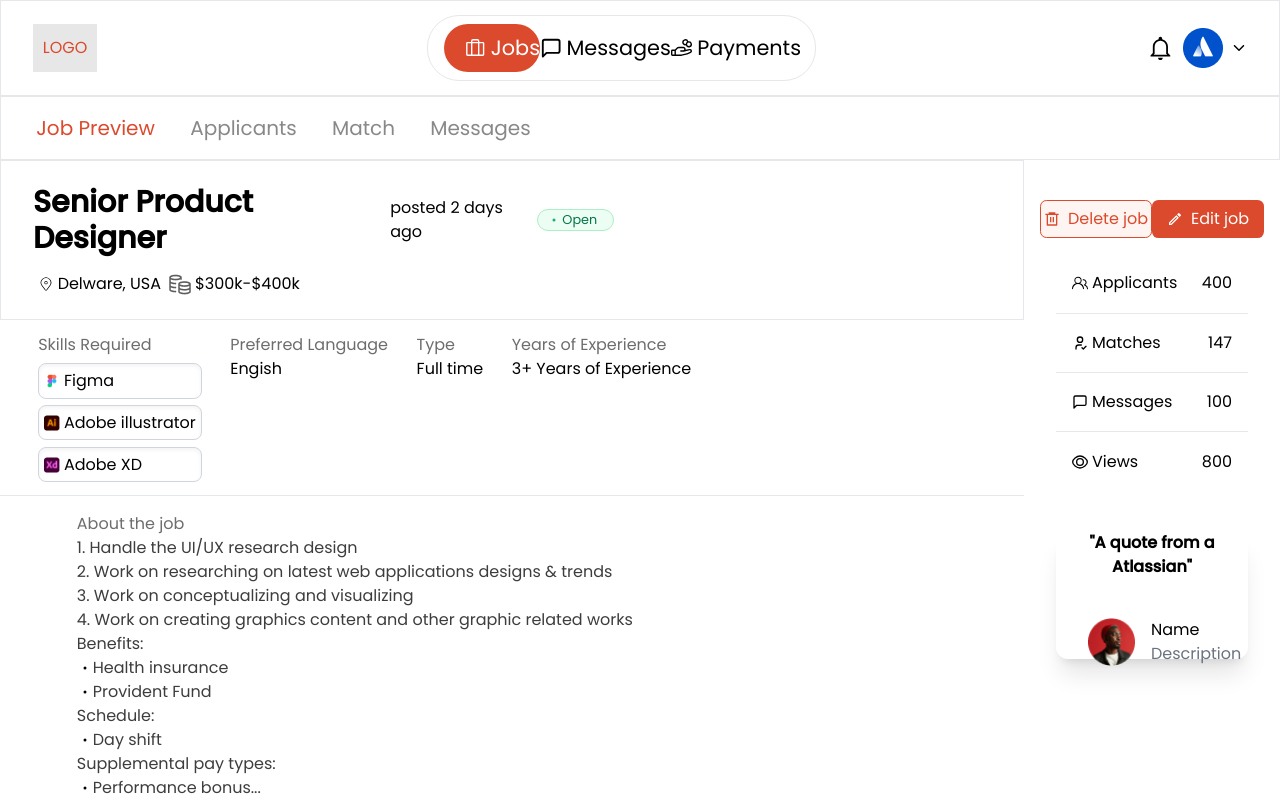
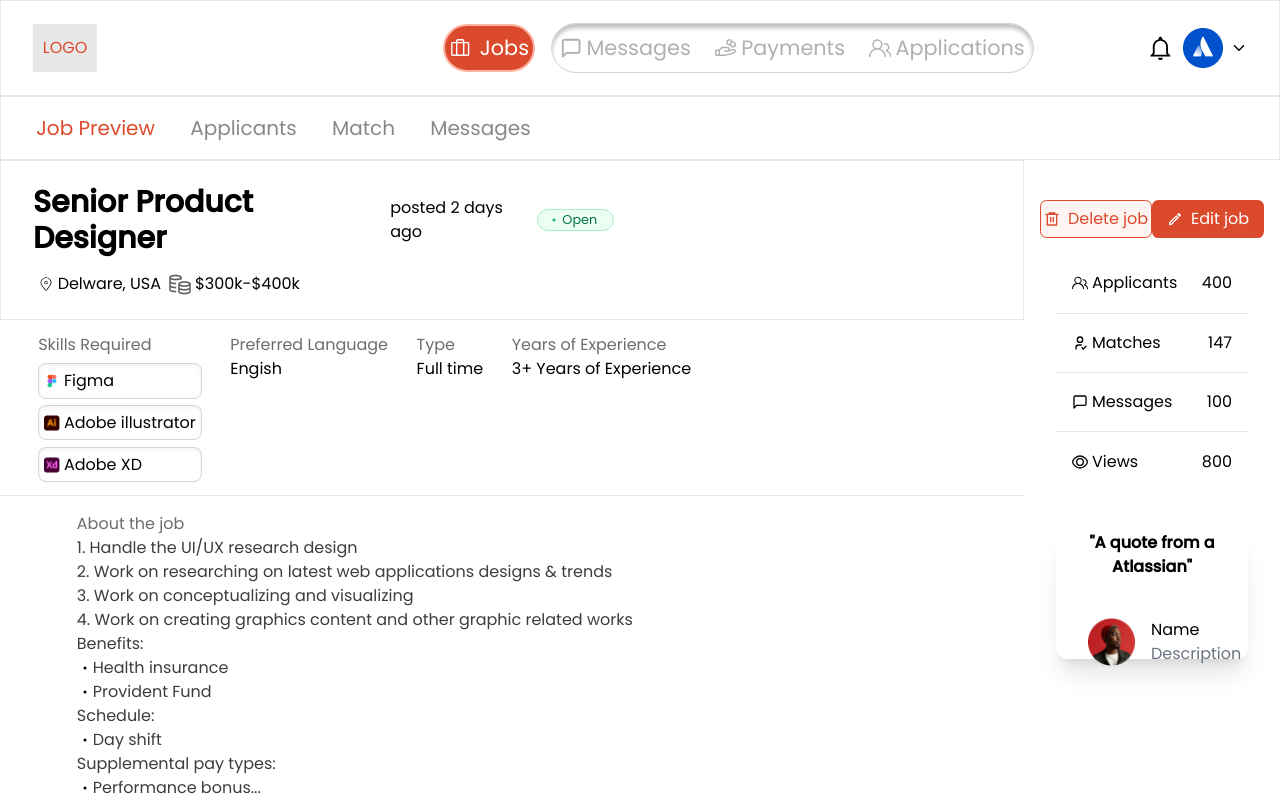
Before and after one commit to Satwik259/Jobreview, a React (Vite) app: page / in a window 1280 px wide. Shown: the top 800 px of the page. Built offline with nearby package versions, Linux system fonts and the light colour scheme.

Commit message:
Changed header

```diff
--- a/src/components/Header.jsx
+++ b/src/components/Header.jsx
@@ -4,25 +4,33 @@ import  Bell from "../assets/Rectangle 5.png"
 import { PiHandCoins } from "react-icons/pi";
 import { IoMdNotificationsOutline } from "react-icons/io";
 import { IoIosArrowDown } from "react-icons/io";
+import { GoPeople } from "react-icons/go";
 function Header() {
   return (
     <nav className="flex w-screen  justify-between items-center border-[ #E7E7E7] border-[0.1rem] h-[6rem] pr-8 pl-8">
         <button className="h-[3rem] w-[4rem] font-poppins text-[#DC4A2D]  bg-[#E7E7E7]">LOGO</button>
-        <div className="flex w-[32%] h-[70%] border-[#E7E7E7] border-[0.1rem] p-[1rem] rounded-[2rem] items-center  justify-between">
-            <div className="h-[3rem] gap-1 rounded-[2rem] pl-5 w-[8rem] bg-[#DC4A2D] flex items-center ">
+        <div className="flex w-[32%] h-[70%]  p-[1rem] rounded-[2rem] items-center  justify-between">
+            <div className="h-[3rem] gap-1 mr-4 rounded-[2rem] pl-1 w-[8rem] bg-[#DC4A2D] border-[2px] border-[#FCB4A5] flex items-center ">
             <PiSuitcase  className="h-[1.4rem] text-white  w-[1.4rem]"/>
                 <div>
-                <h1 className="text-[1.3rem] font-poppins text-white ">Jobs</h1>
+                <h1 className="text-[1.3rem] p-1 font-poppins  text-white ">Jobs</h1>
                 </div>
              </div>
+
+        <div className="shadow-custom-inset flex items-center border-customGray border-0.5 p-2 rounded-[2rem] gap-6 ">
             <div className="flex gap-1 items-center">
-            <FiMessageSquare className="h-[1.4rem]  w-[1.4rem]"  />
-                <h1 className="text-[1.3rem] font-poppins ">Messages</h1>
+            <FiMessageSquare className="h-[1.4rem] text-[#B0B0B0]  w-[1.4rem]"  />
+                <h1 className="text-[1.3rem] text-[#B0B0B0] font-poppins ">Messages</h1>
             </div>
             <div className="flex gap-1 items-center">
-            <PiHandCoins  className="h-[1.4rem]  w-[1.4rem]"/>
-            <h1 className="text-[1.3rem] font-poppins"> Payments</h1>
+            <PiHandCoins  className="h-[1.4rem] text-[#B0B0B0]  w-[1.4rem]"/>
+            <h1 className="text-[1.3rem] text-[#B0B0B0]  font-poppins"> Payments</h1>
             </div>
+            <div className="flex gap-1 items-center">
+            <GoPeople  className="h-[1.4rem] text-[#B0B0B0]  w-[1.4rem]"/>
+            <h1 className="text-[1.3rem] text-[#B0B0B0] font-poppins"> Applications </h1>
+            </div>
+           </div>
         </div>
         <div className="flex items-center gap-2">
         <IoMdNotificationsOutline className="h-[1.8rem] w-[1.8rem]" />
--- a/tailwind.config.js
+++ b/tailwind.config.js
@@ -12,6 +12,15 @@ export default {
       fontFamily: {
         poppins: ["Poppins", "sans-serif"],
       },
+      boxShadow: {
+        'custom-inset': 'inset 0px 4px 4px 0px rgba(0, 0, 0, 0.25)',
+      },
+      borderWidth: {
+        '0.5': '0.5px',
+      },
+      colors: {
+        customGray: '#D1D1D1',
+      },
     },
   },
   plugins: [],
```
